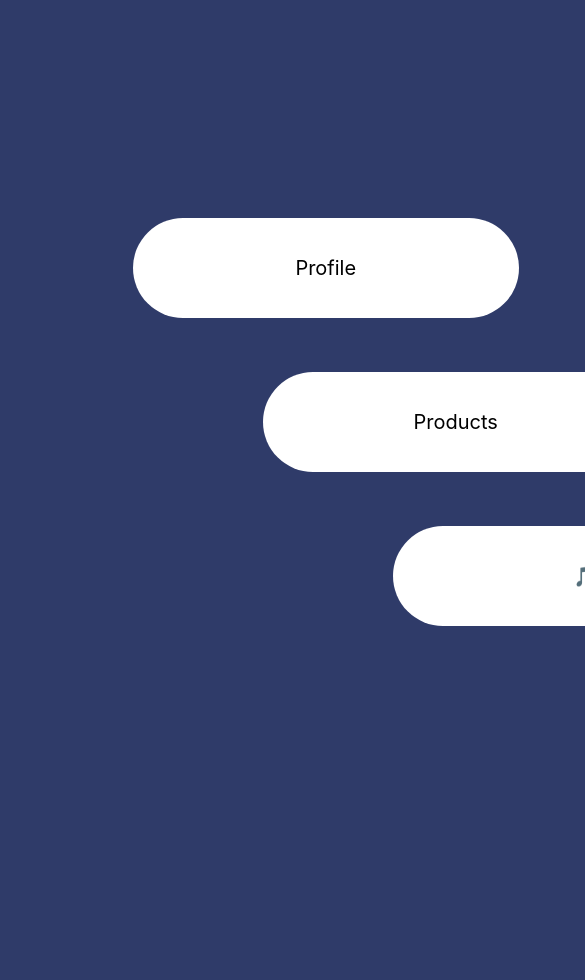
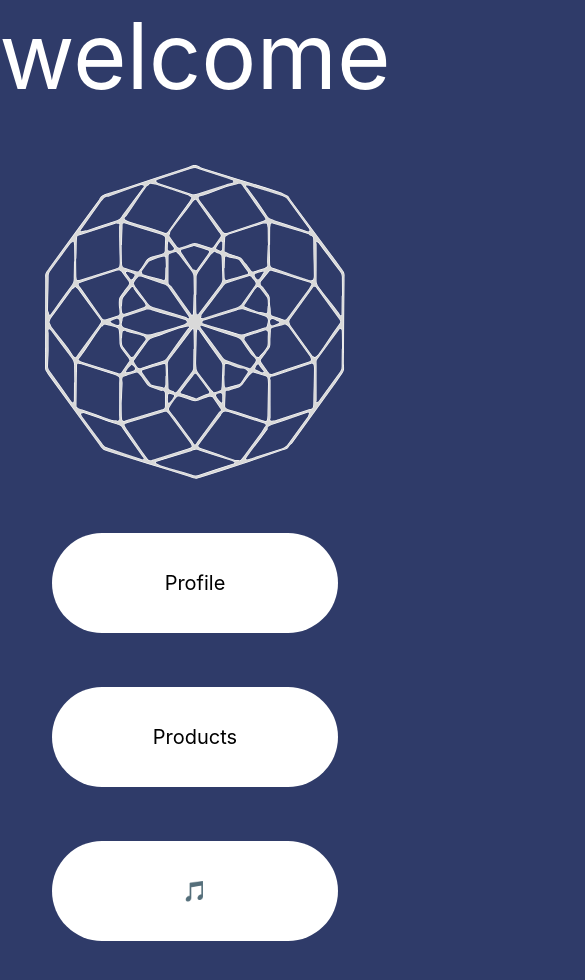
Before and after one commit to trancore/trancore.github.io, a React (Create React App) app: page / in a window 390 px wide. Shown: the top 980 px of the page, 585 px wide, since content can reach past the window. Before the commit the page ends 844 px from the top, so only its background shows below. Built offline with nearby package versions, Linux system fonts and the light colour scheme; a web font is replaced by a local one.

Commit message:
feature: feature Top page's markup for SP display

```diff
--- a/src/components/common/button/LinkButton.module.scss
+++ b/src/components/common/button/LinkButton.module.scss
@@ -1,10 +1,10 @@
-.linkButton {
+.link-button {
   background-color: #fff;
   border-radius: 50px;
   padding: 18px;
 
-  > .linkButton_text {
-    color: var(--color-text_black);
+  > .link-button-text {
+    color: var(--color-text-black);
     text-align: center;
   }
 }
--- a/src/components/common/button/LinkButton.tsx
+++ b/src/components/common/button/LinkButton.tsx
@@ -6,7 +6,7 @@ const DEFAULT_TEXT_SIZE = 12;
 const DEFAULT_BUTTON_WIDTH = 350;
 
 type TextSize = typeof DEFAULT_TEXT_SIZE | 14 | 16 | 20;
-type ButtonWidth = typeof DEFAULT_BUTTON_WIDTH;
+type ButtonWidth = 250 | typeof DEFAULT_BUTTON_WIDTH;
 
 type Props = {
   text: string;
@@ -25,8 +25,8 @@ export const LinkButton: React.FC<Props> = ({
   };
 
   return (
-    <div className={classes.linkButton} style={linkButtonStyle}>
-      <p className={classes.linkButton_text}>{text}</p>
+    <div className={classes["link-button"]} style={linkButtonStyle}>
+      <p className={classes["link-button-text"]}>{text}</p>
     </div>
   );
 };
--- a/src/components/pages/top/Top.module.scss
+++ b/src/components/pages/top/Top.module.scss
@@ -1,3 +1,5 @@
+@use "../../../styles/variables";
+
 .content {
   align-items: center;
   display: flex;
@@ -5,7 +7,17 @@
   height: 100%;
   justify-content: center;
 
+  @media screen and (max-width: #{map-get(variables.$breakpoints, sp)}) {
+    flex-direction: column;
+    gap: 0;
+    justify-content: normal;
+  }
+
   > .left-content {
+    align-items: center;
+    display: flex;
+    flex-direction: column;
+
     > .welcome {
       font-size: 92px;
       margin: 0;
@@ -21,16 +33,28 @@
     > ul {
       list-style: none;
 
+      @media screen and (max-width: #{map-get(variables.$breakpoints, sp)}) {
+        padding-left: 0;
+      }
+
       > li {
         margin: 54px 0;
       }
 
       > li:nth-child(2) {
         margin-left: 130px;
+
+        @media screen and (max-width: #{map-get(variables.$breakpoints, sp)}) {
+          margin-left: 0;
+        }
       }
 
       > li:nth-child(3) {
         margin-left: 260px;
+
+        @media screen and (max-width: #{map-get(variables.$breakpoints, sp)}) {
+          margin-left: 0;
+        }
       }
     }
   }
--- a/src/components/pages/top/Top.tsx
+++ b/src/components/pages/top/Top.tsx
@@ -1,12 +1,15 @@
 import React from "react";
 
 import geometry68 from "~/assets/images/geometry68.svg";
+import { useMediaQuery } from "~/hooks/useMediaQuery";
 
 import { LinkButton } from "~/components/common/button/LinkButton";
 
 import classes from "~/components/pages/top/Top.module.scss";
 
 export const Top: React.FC = () => {
+  const { isSp } = useMediaQuery();
+
   return (
     <div className={classes.content}>
       <div className={classes["left-content"]}>
@@ -16,13 +19,25 @@ export const Top: React.FC = () => {
       <div className={classes["right-content"]}>
         <ul>
           <li>
-            <LinkButton text="Profile" textSize={20} />
+            <LinkButton
+              text="Profile"
+              buttonWidth={isSp ? 250 : 350}
+              textSize={20}
+            />
           </li>
           <li>
-            <LinkButton text="Products" textSize={20} />
+            <LinkButton
+              text="Products"
+              buttonWidth={isSp ? 250 : 350}
+              textSize={20}
+            />
           </li>
           <li>
-            <LinkButton text="🎵" textSize={20} />
+            <LinkButton
+              text="🎵"
+              buttonWidth={isSp ? 250 : 350}
+              textSize={20}
+            />
           </li>
         </ul>
       </div>
--- a/src/index.module.scss
+++ b/src/index.module.scss
@@ -1,3 +1,5 @@
+@use "./styles/variables";
+
 @import-normalize;
 
 // 英字、数字用フォント
@@ -25,7 +27,7 @@
   --color-readme-back: #fff;
   --color-readme-content: #5c4e4e;
   --color-text_default: #fff;
-  --color-text_black: #000;
+  --color-text-black: #000;
   --color-table-border-default: #fff;
   --color-table-header-title: #abe1fa;
   --fontsize-text-title: 5.8rem;
@@ -65,6 +67,10 @@ code {
 
 main {
   padding: 0 108px;
+
+  @media screen and (max-width: #{map-get(variables.$breakpoints, sp)}) {
+    padding: 0;
+  }
 }
 
 p,
```
